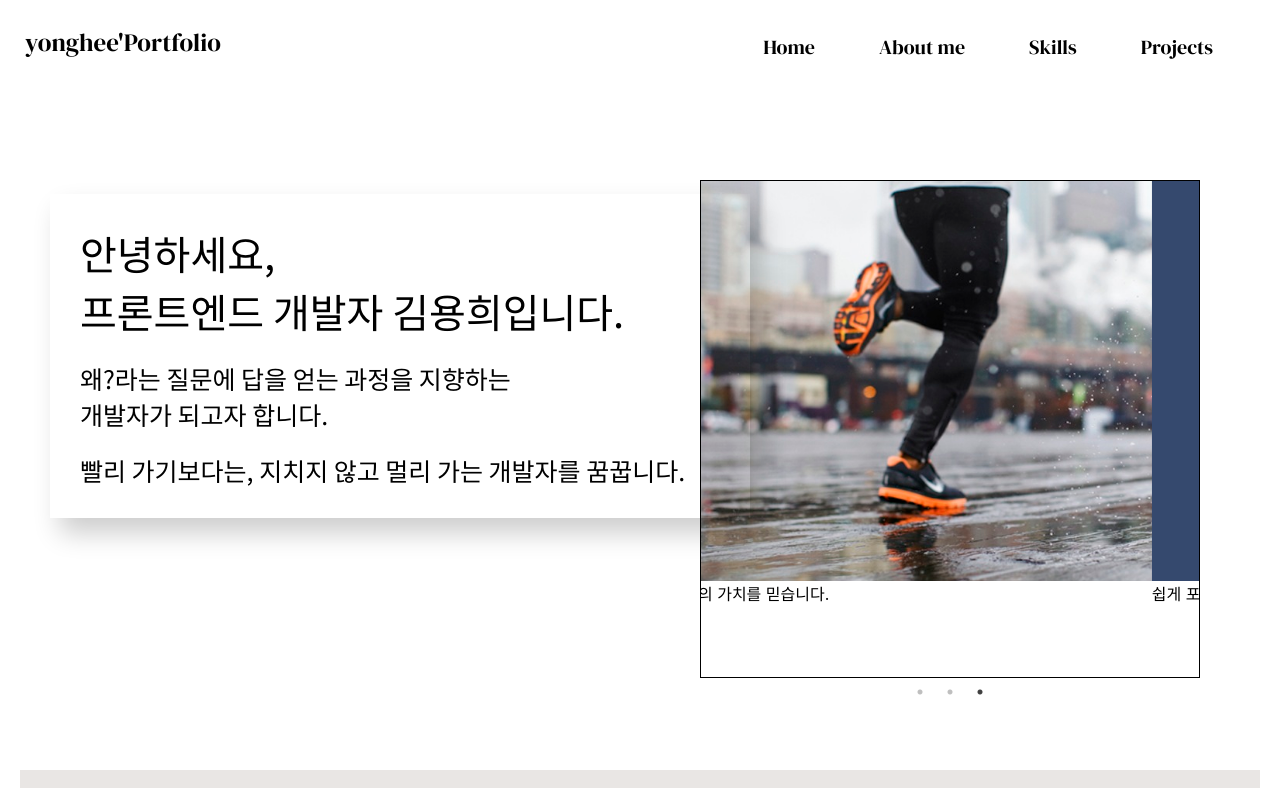
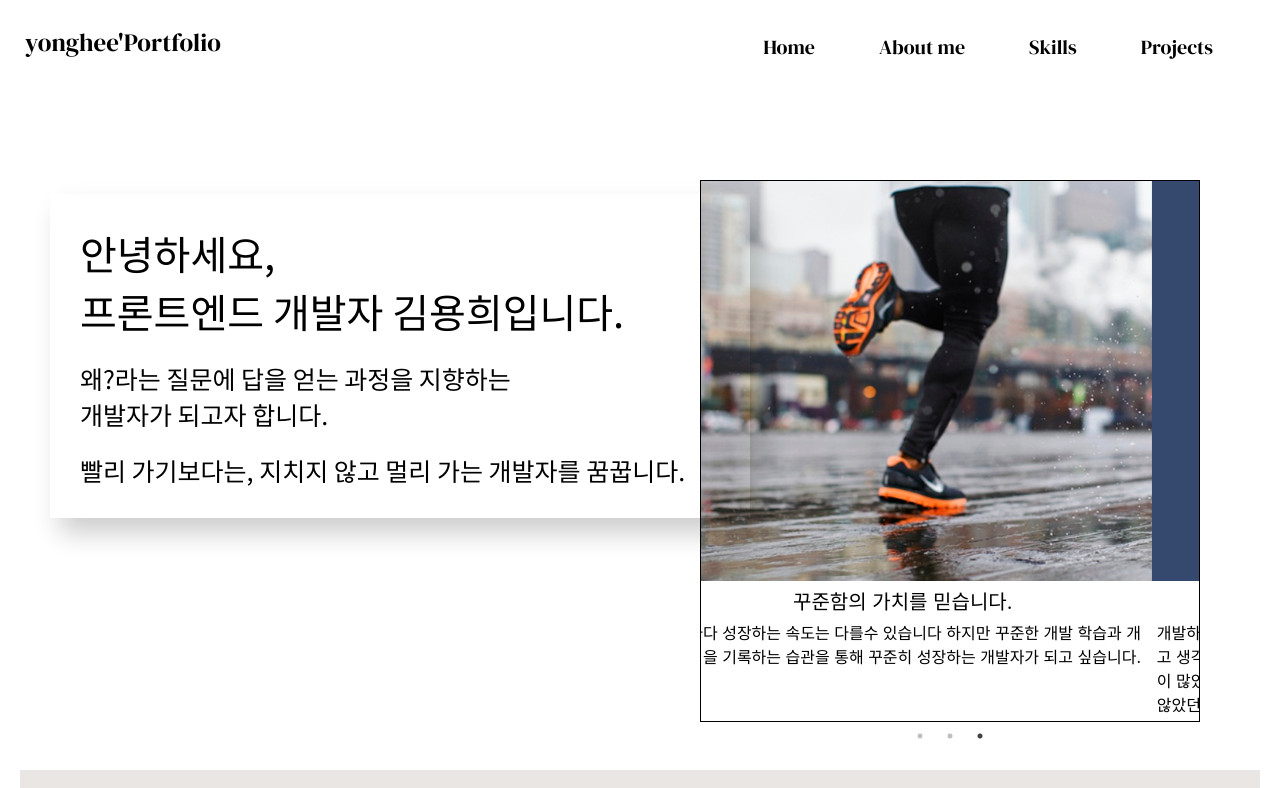
Before and after one commit to yonghk423/pf-next.js-ts, a Next.js app: page / in a window 1280 px wide. Shown: the top 788 px of the page. Built offline with nearby package versions, Linux system fonts and the light colour scheme.

Commit message:
slick img text

```diff
--- a/NavBar.module.css
+++ b/NavBar.module.css
@@ -84,10 +84,30 @@
   height: 400px;
 }
 
+.container .sliderBox .imgOneBox .imgOneIntroBox .imgOneIntroTitle {
+  text-align: center;
+  margin: 5px;
+  font-size: 20px;
+}
+
+.container .sliderBox .imgOneBox .imgOneIntroBox .imgOneIntro {
+  margin: 5px;
+}
+
 .container .sliderBox .imgTwoBox .imgTwo {
   position: relative;
   width: 500px;
   height: 400px;
+}
+
+.container .sliderBox .imgTwoBox .imgTwoIntroBox .imgTwoIntroTitle {
+  text-align: center;
+  margin: 5px;
+  font-size: 20px;
+}
+
+.container .sliderBox .imgTwoBox .imgTwoIntroBox .imgTwoIntro {
+  margin: 5px;
 }
 
 .container .sliderBox .imgThrBox .imgThr {
@@ -95,4 +115,14 @@
   width: 500px;
   height: 400px;
 }
+
+.container .sliderBox .imgThrBox .imgThrIntroBox .imgThrIntroTitle {
+  text-align: center;
+  margin: 5px;
+  font-size: 20px;
+}
+
+.container .sliderBox .imgThrBox .imgThrIntroBox .imgThrIntro {
+  margin: 5px;
+}
 /*# sourceMappingURL=NavBar.module.css.map */
--- a/components/NavBar.module.scss
+++ b/components/NavBar.module.scss
@@ -75,8 +75,16 @@
             width: 500px;
             height: 400px;
         }
-        .imgOneIntro {
+        .imgOneIntroBox {
+          .imgOneIntroTitle {
+            text-align: center;
+            margin: 5px;
+            font-size: 20px;
 
+          }
+          .imgOneIntro {
+            margin: 5px;
+          }
         }
     }
     .imgTwoBox {
@@ -85,8 +93,15 @@
             width: 500px;
             height: 400px;
         }
-        .imgTwoIntro {
-
+        .imgTwoIntroBox {
+          .imgTwoIntroTitle {
+            text-align: center;
+            margin: 5px;
+            font-size: 20px;
+          }
+          .imgTwoIntro {
+            margin: 5px;
+          }
         }
      }
      .imgThrBox {
@@ -95,8 +110,15 @@
             width: 500px;
             height: 400px;
         }
-        .imgThrIntro {
-
+        .imgThrIntroBox {
+            .imgThrIntroTitle {
+              text-align: center;
+              margin: 5px;
+              font-size: 20px;
+            }
+            .imgThrIntro {
+              margin: 5px;
+            }
         }
     }
   }
--- a/components/NavBar.tsx
+++ b/components/NavBar.tsx
@@ -50,7 +50,10 @@ import "slick-carousel/slick/slick-theme.css";
                 layout="fill" objectFit="cover" objectPosition="center"
                 />
               </div>
-              <div className={styles.imgOneIntro}>소통하기 위해 노력합니다.소통하기 위해 노력합니다.소통하기 위해 노력합니다.소통하기 위해 노력합니다.소통하기 위해 노력합니다.소통하기 위해 노력합니다.소통하기 위해 노력합니다.소통하기 위해 노력합니다.소통하기 위해 노력합니다.소통하기 위해 노력합니다. 소통하기 위해 노력합니다.</div>
+              <div className={styles.imgOneIntroBox}>
+                <div className={styles.imgOneIntroTitle}>소통하기 위해 노력합니다.</div>
+                <div className={styles.imgOneIntro}>조직문화에 있어서 가장 중요한 부분중 하나가 원활한 소통이라고 생각합니다. 코드스테이츠 부트캠프 과정에서 페어 프로그래밍과 마지막 팀 프로젝트를 거치면서 개발하는데 있어서 소통은 개발 역량만큼 중요한 부분이라는 것을 많이 경험하게 되었습니다.</div>
+              </div>
             </div>
             <div className={styles.imgTwoBox}>
               <div className={styles.imgTwo}>
@@ -60,7 +63,10 @@ import "slick-carousel/slick/slick-theme.css";
                 layout="fill" objectFit="cover" objectPosition="center"
                 />
               </div>
-              <div className={styles.imgTwoIntro}>꾸준함의 가치를 믿습니다.</div>
+              <div className={styles.imgTwoIntroBox}>
+                <div className={styles.imgTwoIntroTitle}>꾸준함의 가치를 믿습니다.</div>
+                <div className={styles.imgTwoIntro}>사람마다 성장하는 속도는 다를수 있습니다 하지만 꾸준한 개발 학습과 개발과정을 기록하는 습관을 통해 꾸준히 성장하는 개발자가 되고 싶습니다.</div>
+              </div>
             </div>
             <div className={styles.imgThrBox}>
               <div className={styles.imgThr}>
@@ -70,7 +76,10 @@ import "slick-carousel/slick/slick-theme.css";
                 layout="fill" objectFit="cover" objectPosition="center"
                 />
               </div>
-              <div className={styles.imgThrIntro}>쉽게 포기하지 않습니다.</div>
+              <div className={styles.imgThrIntroBox}>
+                <div className={styles.imgThrIntroTitle}>쉽게 포기하지 않습니다.</div>
+                <div className={styles.imgThrIntro}>개발하면서 문제가 생겼을 경우 해결하고자 하는 집념과 근성이 중요하다고 생각합니다. 특히 개인프로젝트를 하면서 반드시 해결해야 했던 과정들이 많았습니다. 포기하지 않고 구현했던 과정들을 생각하며 쉽게 포기하지 않았던 과정들이 조금씩 성장하는 계기가 되었던 것 같습니다.</div>
+              </div>
             </div>
           </Slider>
         </div>
--- a/components/Project.tsx
+++ b/components/Project.tsx
@@ -35,7 +35,9 @@ export default function Project() {
                   <Image
                 src="/portfolio.jpeg"
                 alt=""
-                layout="fill" objectFit="cover" objectPosition="center"
+                layout="fill"
+                // objectFit="cover"
+                // objectPosition="center"
                 />
                 </div>
                 <div className={styles.projectIntroBox}>
@@ -73,7 +75,9 @@ export default function Project() {
                   <Image
                 src="/keepmemory.jpeg"
                 alt=""
-                layout="fill" objectFit="cover" objectPosition="center"
+                layout="fill"
+                // objectFit="cover"
+                // objectPosition="center"
                 />
                 </div>               <div className={styles.projectIntroBox}>
                   <div className={styles.projectIntro}>커피를 워낙 좋아하다 보니 카페를 자주가곤 합니다. 카페마다 감성을 담은 <br></br> 사진을 찍는것을 좋아하다보니 이것을 컨셉으로 해서 웹사이트를 만들면 좋을 것 <br></br> 같다는 생각으로 웹사이트를 개발하게 되었습니다.</div>
@@ -110,7 +114,9 @@ export default function Project() {
                   <Image
                 src="/naramal.jpeg"
                 alt=""
-                layout="fill" objectFit="cover" objectPosition="center"
+                layout="fill"
+                // objectFit="cover"
+                // objectPosition="center"
                 />
                 </div>
                 <div className={styles.projectIntroBox}>
```
Also changed, not shown: 1 other file (tests, documents, lock files or other folders).
